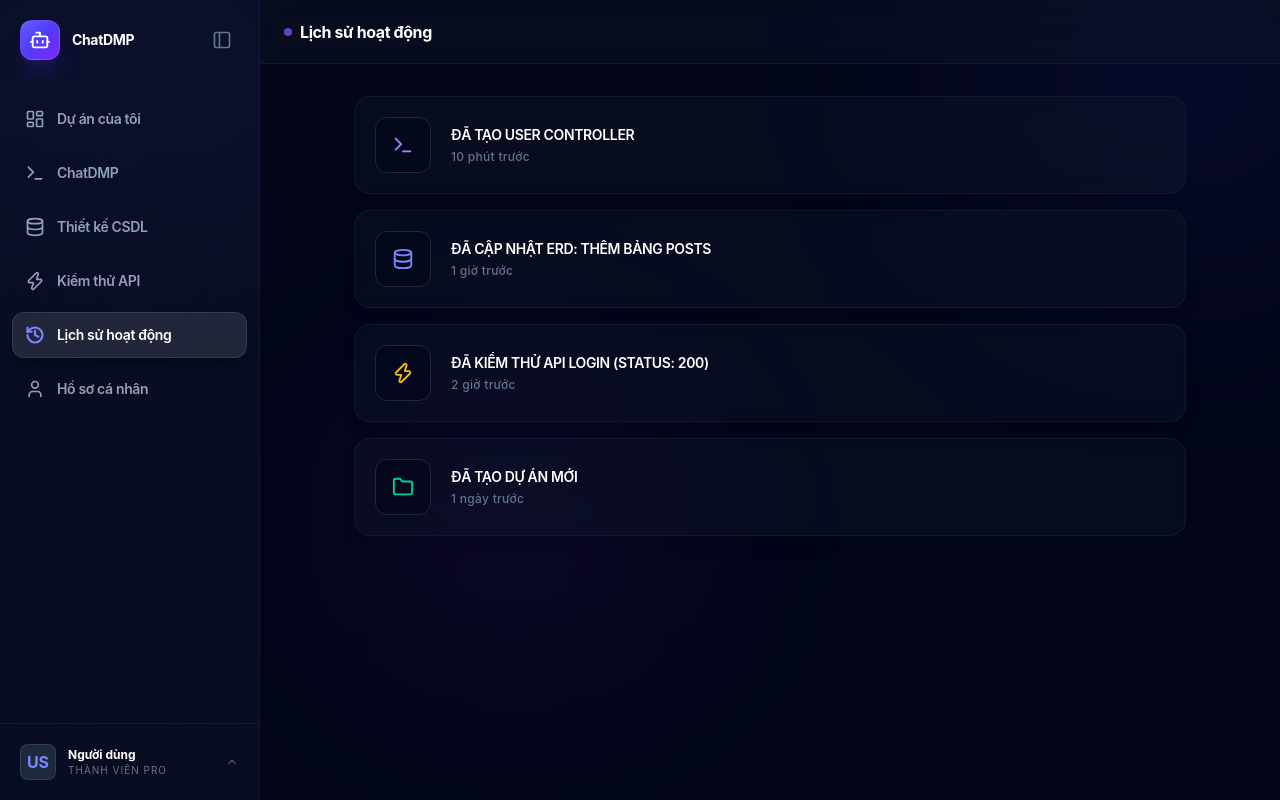
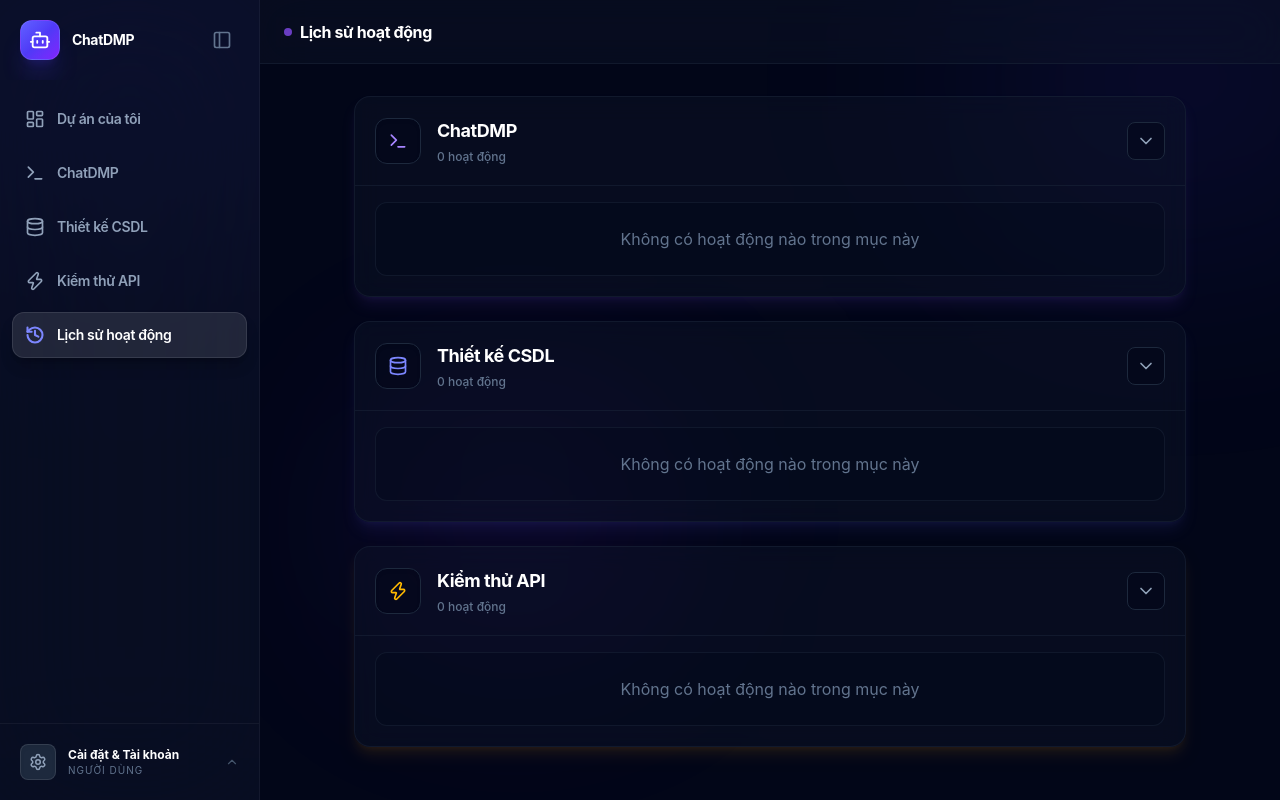
Before and after one commit to BiM1406/API_FE, a React (Vite) app: page /history in a window 1280 px wide. Built offline with nearby package versions, Linux system fonts and the light colour scheme.

Commit message:
feat: implement activity history logging for ChatDMP, Database, and TestApi

```diff
--- a/src/pages/Dashboard/ChatDMP.jsx
+++ b/src/pages/Dashboard/ChatDMP.jsx
@@ -10,6 +10,7 @@ import {
 
 import { Prism as SyntaxHighlighter } from 'react-syntax-highlighter';
 import { atomDark } from 'react-syntax-highlighter/dist/esm/styles/prism';
+import { logActivity } from '../../utils/activityLogger';
 
 const generateId = () => Math.random().toString(36).substr(2, 9);
 
@@ -263,6 +264,8 @@ const ChatTab = ({ activeChat, updateChat, onClear }) => {
     updateChat({ messages: updatedMessages, ...(newTitle && { title: newTitle }) });
     setInput('');
     setIsTyping(true);
+
+    logActivity('chatDmp', 'Đã gửi tin nhắn trong ChatDMP');
 
     setTimeout(() => {
       const aiMsg = { id: generateId(), role: 'assistant', content: `Đây là phản hồi mẫu cho: "${newMsg.content}"\n\n\`\`\`javascript\nconsole.log("Hello, World!");\n\`\`\``, timestamp: Date.now() };
@@ -708,6 +711,7 @@ export default function ChatDMP() {
     const newChat = { id: generateId(), title: 'Đoạn chat mới', messages: [], createdAt: Date.now() };
     const updatedChats = [newChat, ...activeProject.chats];
     updateProject(activeProject.id, { chats: updatedChats, activeChatId: newChat.id });
+    logActivity('chatDmp', 'Đã tạo đoạn chat mới');
   };
 
   const handleDeleteChat = (chatId) => {
--- a/src/pages/Dashboard/DashboardLayout.jsx
+++ b/src/pages/Dashboard/DashboardLayout.jsx
@@ -28,7 +28,6 @@ const userMenuItems = [
   { label: 'Thiết kế CSDL', icon: Database, path: '/database' },
   { label: 'Kiểm thử API', icon: Zap, path: '/test-api' },
   { label: 'Lịch sử hoạt động', icon: History, path: '/history' },
-  { label: 'Hồ sơ cá nhân', icon: User, path: '/profile' },
 ];
 
 // Menu dành cho Admin
@@ -36,7 +35,6 @@ const adminMenuItems = [
   { label: 'Tổng quan hệ thống', icon: Activity, path: '/admin/overview' },
   { label: 'Quản lý người dùng', icon: Users, path: '/admin/users' },
   { label: 'Quản lý doanh thu', icon: DollarSign, path: '/admin/revenue' },
-  { label: 'Hồ sơ cá nhân', icon: User, path: '/profile' },
 ];
 
 const SidebarItem = ({ icon: Icon, label, path, active, collapsed, onClick }) => {
@@ -204,14 +202,14 @@ export default function DashboardLayout() {
             className="flex items-center gap-3 p-2 rounded-xl hover:bg-white/5 transition-all cursor-pointer group/user relative z-[60]"
             onClick={() => setIsProfileMenuOpen(!isProfileMenuOpen)}
           >
-            <div className={`rounded-lg bg-slate-800 border border-white/10 flex items-center justify-center text-indigo-400 font-bold shadow-inner group-hover/user:border-indigo-500/50 transition-all shrink-0 ${collapsed ? 'w-10 h-10' : 'w-9 h-9'}`}>
-              {userRole === 'admin' ? 'AD' : 'US'}
+            <div className={`rounded-lg bg-slate-800 border border-white/10 flex items-center justify-center text-slate-400 group-hover/user:text-white group-hover/user:bg-white/10 shadow-inner group-hover/user:border-white/20 transition-all shrink-0 ${collapsed ? 'w-10 h-10' : 'w-9 h-9'}`}>
+              <Settings size={collapsed ? 20 : 18} className={`transition-transform duration-500 ${isProfileMenuOpen ? 'rotate-90' : ''}`} />
             </div>
 
             <div className={`flex-1 flex items-center justify-between overflow-hidden transition-all duration-300 ${collapsed ? 'w-0 opacity-0' : 'w-full opacity-100'}`}>
               <div className="overflow-hidden">
-                <p className="text-xs font-bold text-white truncate">{userRole === 'admin' ? 'Quản trị viên' : 'Người dùng'}</p>
-                <p className="text-[10px] text-slate-500 truncate uppercase tracking-widest">{userRole === 'admin' ? 'Hệ thống' : 'Thành viên Pro'}</p>
+                <p className="text-xs font-bold text-white truncate">Cài đặt & Tài khoản</p>
+                <p className="text-[10px] text-slate-500 truncate uppercase tracking-widest">{userRole === 'admin' ? 'Quản trị viên' : 'Người dùng'}</p>
               </div>
               <ChevronUp size={14} className={`text-slate-600 group-hover/user:text-white transition-transform duration-300 shrink-0 ${isProfileMenuOpen ? 'rotate-180' : ''}`} />
             </div>
--- a/src/pages/Dashboard/Database.jsx
+++ b/src/pages/Dashboard/Database.jsx
@@ -2,6 +2,7 @@ import React, { useState, useEffect } from 'react';
 import { Plus, Play, Database as DatabaseIcon, Code, Shield, Table2, Key, Search, MoreVertical, Copy, Hash, Type, Link as LinkIcon, Edit3, Trash2, Check } from 'lucide-react';
 import Editor from '@monaco-editor/react';
 import toast from 'react-hot-toast';
+import { logActivity } from '../../utils/activityLogger';
 
 export default function Database() {
   const [activeTable, setActiveTable] = useState('users');
@@ -49,6 +50,7 @@ export default function Database() {
     setTableList([...tableList, newTable]);
     setActiveTable(newTableName);
     toast.success(`Đã tạo bảng ${newTableName}`);
+    logActivity('database', `Đã tạo bảng: ${newTableName}`);
   };
 
   const handleDeleteTable = (e, tableName) => {
@@ -61,6 +63,7 @@ export default function Database() {
     setTableList(updated);
     if (activeTable === tableName) setActiveTable(updated[0].name);
     toast.success(`Đã xóa bảng ${tableName}`);
+    logActivity('database', `Đã xóa bảng: ${tableName}`);
   };
 
   const handleRunSQL = () => {
@@ -71,6 +74,7 @@ export default function Database() {
       success: 'Thực thi SQL thành công!',
       error: 'Lỗi thực thi SQL'
     });
+    logActivity('database', 'Đã chạy thực thi SQL');
   };
 
   const handleRenameStart = (e, tableName) => {
--- a/src/pages/Dashboard/History.jsx
+++ b/src/pages/Dashboard/History.jsx
@@ -1,18 +1,107 @@
-import React, { useState } from 'react';
-import { Terminal, Database, Zap, Folder, Eye, ArrowLeft } from 'lucide-react';
+import React, { useState, useEffect } from 'react';
+import { Terminal, Database, Zap, Folder, Eye, ChevronDown, ChevronRight } from 'lucide-react';
 import { useNavigate } from 'react-router-dom';
+import { getActivities, hideActivity } from '../../utils/activityLogger';
+
+const getRelativeTime = (timestamp) => {
+  const rtf = new Intl.RelativeTimeFormat('vi', { numeric: 'auto' });
+  const daysDifference = Math.round((timestamp - Date.now()) / (1000 * 60 * 60 * 24));
+  const hoursDifference = Math.round((timestamp - Date.now()) / (1000 * 60 * 60));
+  const minutesDifference = Math.round((timestamp - Date.now()) / (1000 * 60));
+
+  if (Math.abs(minutesDifference) < 1) return 'Vừa xong';
+  if (Math.abs(hoursDifference) < 1) return rtf.format(minutesDifference, 'minute');
+  if (Math.abs(daysDifference) < 1) return rtf.format(hoursDifference, 'hour');
+  return rtf.format(daysDifference, 'day');
+};
 
 export default function History() {
   const navigate = useNavigate();
-  const [historyItems, setHistoryItems] = useState([
-    { id: 1, action: 'Đã tạo User Controller', time: '10 phút trước', type: 'code', icon: Terminal, color: 'text-violet-400' },
-    { id: 2, action: 'Đã cập nhật ERD: Thêm bảng posts', time: '1 giờ trước', type: 'db', icon: Database, color: 'text-indigo-400' },
-    { id: 3, action: 'Đã kiểm thử API Login (Status: 200)', time: '2 giờ trước', type: 'api', icon: Zap, color: 'text-amber-400' },
-    { id: 4, action: 'Đã tạo dự án mới', time: '1 ngày trước', type: 'system', icon: Folder, color: 'text-emerald-400' },
+
+  // State for accordions
+  const [expanded, setExpanded] = useState({
+    chatDmp: true,
+    database: true,
+    api: true,
+  });
+
+  const [categoriesData, setCategoriesData] = useState([]);
+
+  const toggleCategory = (id) => {
+    setExpanded(prev => ({ ...prev, [id]: !prev[id] }));
+  };
+
+  const loadActivities = () => {
+    const activities = getActivities();
+
+    const categorized = {
+      chatDmp: [],
+      database: [],
+      api: []
+    };
+
+    activities.forEach(act => {
+      const timeStr = getRelativeTime(act.timestamp);
+      if (act.category === 'chatDmp') {
+        categorized.chatDmp.push({ id: act.id, action: act.action, time: timeStr, icon: Terminal, color: 'text-violet-400' });
+      } else if (act.category === 'database') {
+        categorized.database.push({ id: act.id, action: act.action, time: timeStr, icon: Database, color: 'text-indigo-400' });
+      } else if (act.category === 'api') {
+        categorized.api.push({ id: act.id, action: act.action, time: timeStr, icon: Zap, color: 'text-amber-400' });
+      }
+    });
+
+    setCategoriesData([
+      {
+        id: 'chatDmp',
+        title: 'ChatDMP',
+        icon: Terminal,
+        color: 'text-violet-400',
+        hoverBorderColor: 'hover:border-violet-500/30',
+        shadowColor: 'shadow-violet-500/10',
+        items: categorized.chatDmp
+      },
+      {
+        id: 'database',
+        title: 'Thiết kế CSDL',
+        icon: Database,
+        color: 'text-indigo-400',
+        hoverBorderColor: 'hover:border-indigo-500/30',
+        shadowColor: 'shadow-indigo-500/10',
+        items: categorized.database
+      },
+      {
+        id: 'api',
+        title: 'Kiểm thử API',
+        icon: Zap,
+        color: 'text-amber-400',
+        hoverBorderColor: 'hover:border-amber-500/30',
+        shadowColor: 'shadow-amber-500/10',
+        items: categorized.api
+      }
     ]);
+  };
 
-  const handleHide = (id) => {
-    setHistoryItems(prev => prev.filter(item => item.id !== id));
+  useEffect(() => {
+    loadActivities();
+
+    const handleActivityLogged = () => {
+      loadActivities();
+    };
+
+    window.addEventListener('activityLogged', handleActivityLogged);
+
+    // Refresh relative times every minute
+    const interval = setInterval(loadActivities, 60000);
+
+    return () => {
+      window.removeEventListener('activityLogged', handleActivityLogged);
+      clearInterval(interval);
+    };
+  }, []);
+
+  const handleHide = (categoryId, itemId) => {
+    hideActivity(itemId);
   };
 
   return (
@@ -31,33 +120,72 @@ export default function History() {
       </header>
 
       <div className="p-8 max-w-4xl mx-auto w-full flex-1 overflow-y-auto custom-scrollbar z-10">
-        <div className="space-y-4">
-        {historyItems.map(item => {
-          const Icon = item.icon;
+        <div className="space-y-6">
+          {categoriesData.map(category => {
+            const CategoryIcon = category.icon;
+            const isExpanded = expanded[category.id];
+
             return (
-            <div key={item.id} className="group flex items-center gap-5 p-5 bg-slate-900/40 backdrop-blur-md border border-slate-800/50 rounded-2xl hover:border-violet-500/30 transition-all shadow-lg hover:shadow-violet-500/5">
-              <div className={`p-4 bg-slate-950/50 rounded-xl ${item.color} border border-slate-800 shadow-inner`}>
-                <Icon size={22} />
+              <div key={category.id} className={`bg-slate-900/40 backdrop-blur-md border border-slate-800/50 rounded-2xl overflow-hidden transition-all duration-300 shadow-lg ${isExpanded ? category.shadowColor : ''}`}>
+                {/* Accordion Header */}
+                <button
+                  onClick={() => toggleCategory(category.id)}
+                  className="w-full flex items-center justify-between p-5 hover:bg-slate-800/30 transition-colors cursor-pointer group"
+                >
+                  <div className="flex items-center gap-4">
+                    <div className={`p-3 bg-slate-950/50 rounded-xl ${category.color} border border-slate-800 shadow-inner group-hover:scale-105 transition-transform`}>
+                      <CategoryIcon size={20} />
+                    </div>
+                    <div className="text-left">
+                      <h2 className="text-white font-bold text-lg tracking-tight group-hover:text-violet-400 transition-colors">{category.title}</h2>
+                      <p className="text-xs text-slate-500 font-medium mt-1">{category.items.length} hoạt động</p>
+                    </div>
+                  </div>
+                  <div className="p-2 text-slate-400 group-hover:text-white bg-slate-950/50 rounded-lg border border-slate-800 transition-all">
+                    {isExpanded ? <ChevronDown size={20} /> : <ChevronRight size={20} />}
+                  </div>
+                </button>
+
+                {/* Accordion Content */}
+                {isExpanded && (
+                  <div className="px-5 pb-5 pt-2 border-t border-slate-800/50">
+                    {category.items.length > 0 ? (
+                      <div className="space-y-3 mt-2">
+                        {category.items.map(item => {
+                          const ItemIcon = item.icon;
+                          return (
+                            <div key={item.id} className={`group/item flex items-center gap-4 p-4 bg-slate-950/40 rounded-xl border border-slate-800 ${category.hoverBorderColor} transition-all`}>
+                              <div className={`p-2 bg-slate-900 rounded-lg ${item.color}`}>
+                                <ItemIcon size={16} />
                               </div>
                               <div className="flex-1">
-                <p className="text-white font-semibold text-lg tracking-tight group-hover:text-violet-400 transition-colors uppercase text-sm">{item.action}</p>
-                <p className="text-xs text-slate-500 font-medium tracking-wide mt-1">{item.time}</p>
+                                <p className="text-white font-medium text-sm tracking-wide group-hover/item:text-slate-200 transition-colors uppercase">{item.action}</p>
+                                <p className="text-xs text-slate-500 mt-1">{item.time}</p>
                               </div>
                               <button
-                onClick={() => handleHide(item.id)}
-                className="p-2 text-slate-500 hover:text-violet-400 hover:bg-violet-500/10 bg-slate-950/50 rounded-lg border border-slate-800 transition-all opacity-0 group-hover:opacity-100"
+                                onClick={(e) => {
+                                  e.stopPropagation();
+                                  handleHide(category.id, item.id);
+                                }}
+                                className="p-2 text-slate-500 hover:text-violet-400 hover:bg-violet-500/10 bg-slate-900 rounded-lg border border-slate-800 transition-all opacity-0 group-hover/item:opacity-100"
                                 title="Ẩn mục này"
                               >
-                <Eye size={18} />
+                                <Eye size={16} />
                               </button>
                             </div>
                           );
                         })}
-        {historyItems.length === 0 && (
-          <div className="text-center py-10 text-slate-500">
-            Không có lịch sử hoạt động nào
+                      </div>
+                    ) : (
+                      <div className="text-center py-6 text-slate-500 bg-slate-950/20 rounded-xl border border-slate-800/50 mt-2">
+                        Không có hoạt động nào trong mục này
                       </div>
                     )}
+                  </div>
+                )}
+              </div>
+            );
+          })}
         </div>
       </div>
     </div>
--- a/src/pages/Dashboard/TestApi.jsx
+++ b/src/pages/Dashboard/TestApi.jsx
@@ -3,6 +3,7 @@ import { Trash2, Plus, RefreshCw, Play, ArrowLeft, Server } from 'lucide-react';
 import { useNavigate } from 'react-router-dom';
 import { Prism as SyntaxHighlighter } from 'react-syntax-highlighter';
 import { atomDark } from 'react-syntax-highlighter/dist/esm/styles/prism';
+import { logActivity } from '../../utils/activityLogger';
 
 const generateId = () => Math.random().toString(36).substr(2, 9);
 
@@ -72,6 +73,7 @@ export default function TestApi() {
 
       const historyItem = { id: generateId(), method, url, timestamp: Date.now(), status: res.status };
       updateProject(project.id, { apiHistory: [historyItem, ...project.apiHistory] });
+      logActivity('api', `Đã kiểm thử API [${method}] ${finalUrl} (Status: ${res.status})`);
     } catch (err) {
       setResponse({ status: 'Error', statusText: err.message, time: Date.now() - startTime, size: 0, data: err.message, headers: {} });
     }
--- /dev/null
+++ b/src/utils/activityLogger.js
@@ -0,0 +1,41 @@
+export const logActivity = (category, action) => {
+  const historyKey = 'activity_history';
+  const savedHistory = localStorage.getItem(historyKey);
+  const currentHistory = savedHistory ? JSON.parse(savedHistory) : [];
+
+  const newActivity = {
+    id: Date.now().toString(36) + Math.random().toString(36).substr(2),
+    category,
+    action,
+    timestamp: Date.now()
+  };
+
+  currentHistory.unshift(newActivity);
+
+  // Giữ lại 100 hoạt động gần nhất để tránh localStorage quá lớn
+  if (currentHistory.length > 100) {
+    currentHistory.length = 100;
+  }
+
+  localStorage.setItem(historyKey, JSON.stringify(currentHistory));
+
+  // Dispatch custom event để các component khác (như History.jsx) có thể update
+  window.dispatchEvent(new CustomEvent('activityLogged'));
+};
+
+export const getActivities = () => {
+  const savedHistory = localStorage.getItem('activity_history');
+  return savedHistory ? JSON.parse(savedHistory) : [];
+};
+
+export const hideActivity = (id) => {
+  const historyKey = 'activity_history';
+  const savedHistory = localStorage.getItem(historyKey);
+  if (!savedHistory) return;
+
+  const currentHistory = JSON.parse(savedHistory);
+  const updatedHistory = currentHistory.filter(activity => activity.id !== id);
+  localStorage.setItem(historyKey, JSON.stringify(updatedHistory));
+
+  window.dispatchEvent(new CustomEvent('activityLogged'));
+};
```
Lines whose indentation alone changed are shown as unchanged.
